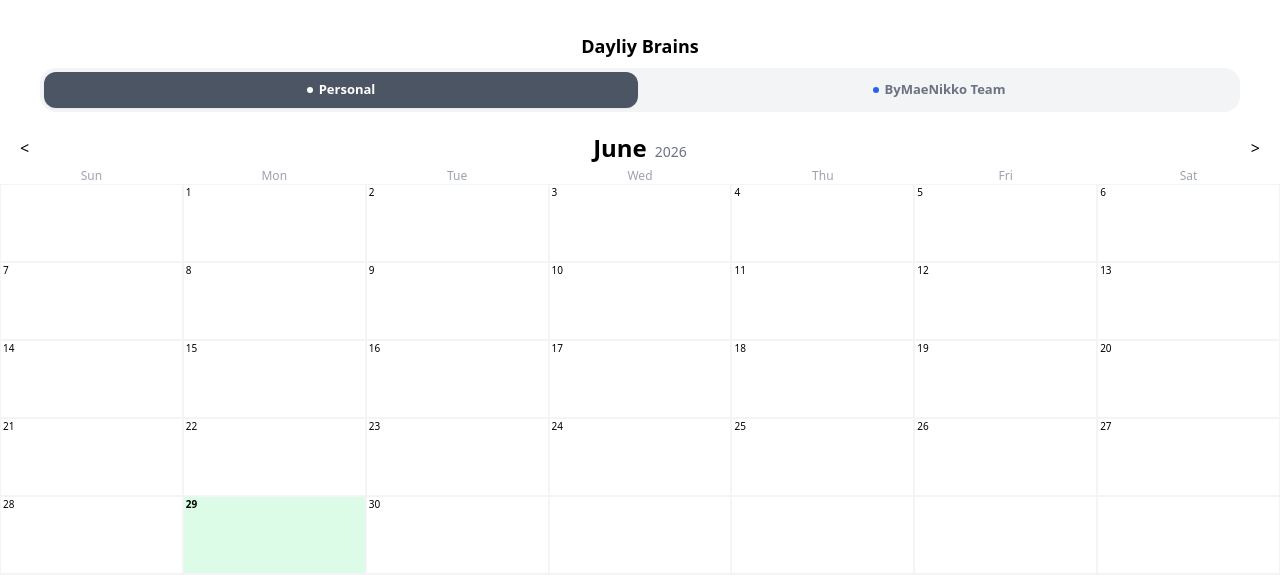
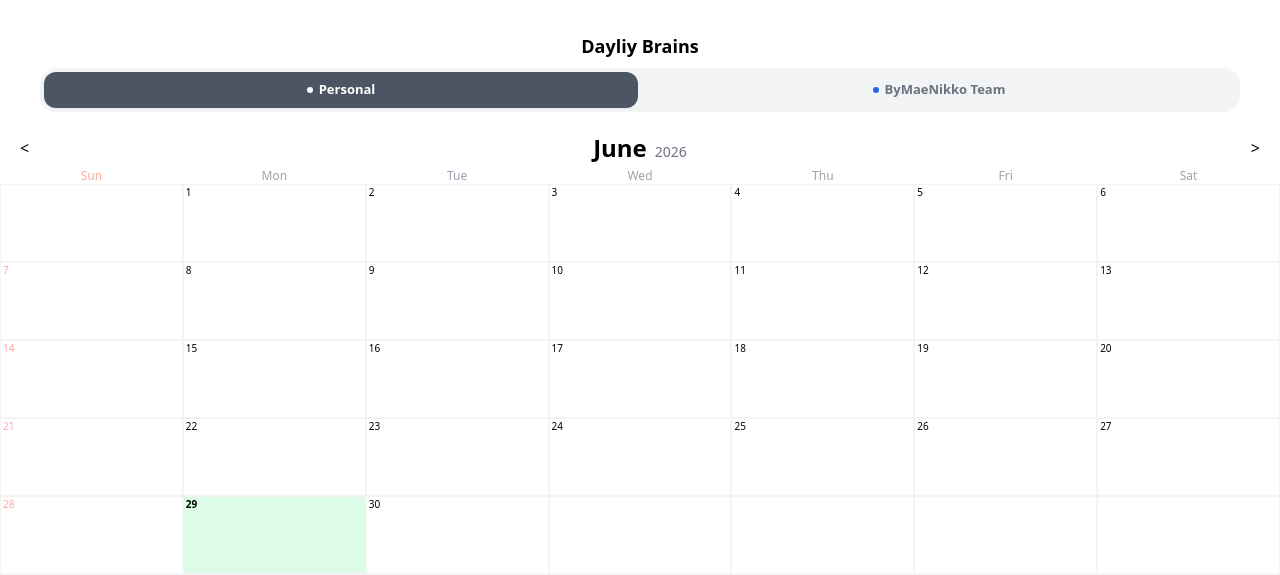
Before and after one commit to gitokagura-hub/Hibi-app, a React (Vite) app: page / in a window 1280 px wide. Shown: the top 575 px of the page. Built offline with nearby package versions, Linux system fonts and the light colour scheme.

Commit message:
style: color the 'Sun' header and Sunday date numbers light red

```diff
--- a/src/pages/CalendarPage.jsx
+++ b/src/pages/CalendarPage.jsx
@@ -227,7 +227,7 @@ export default function CalendarPage({ setTab }) {
 
           {/* Week */}
           <div className="grid grid-cols-7 text-center text-xs text-gray-400">
-            {WEEKDAYS.map((w) => <div key={w}>{w}</div>)}
+            {WEEKDAYS.map((w, i) => <div key={w} className={i === 0 ? "text-red-300" : ""}>{w}</div>)}
           </div>
 
           {/* Calendar */}
@@ -237,6 +237,7 @@ export default function CalendarPage({ setTab }) {
               const ds = dateOf(d);
               const isToday = ds === todayS;
               const isSelected = ds === selectedDate;
+              const isSunday = index % 7 === 0;
               const items = (cellPreview[ds] || []).slice(0, 4);
               return (
                 <button
@@ -244,7 +245,7 @@ export default function CalendarPage({ setTab }) {
                   onClick={() => selectDate(ds)}
                   className={`border border-gray-100 flex flex-col items-start justify-start p-0.5 text-left ${isSelected ? "bg-green-100" : ""}`}
                 >
-                  <span className={`text-[10px] leading-none mb-0.5 ${isToday ? "font-bold" : ""}`}>{d}</span>
+                  <span className={`text-[10px] leading-none mb-0.5 ${isToday ? "font-bold" : ""} ${isSunday ? "text-red-300" : ""}`}>{d}</span>
                   <div className="flex flex-col gap-px w-full">
                     {items.map((it, i) => (
                       <span
```
